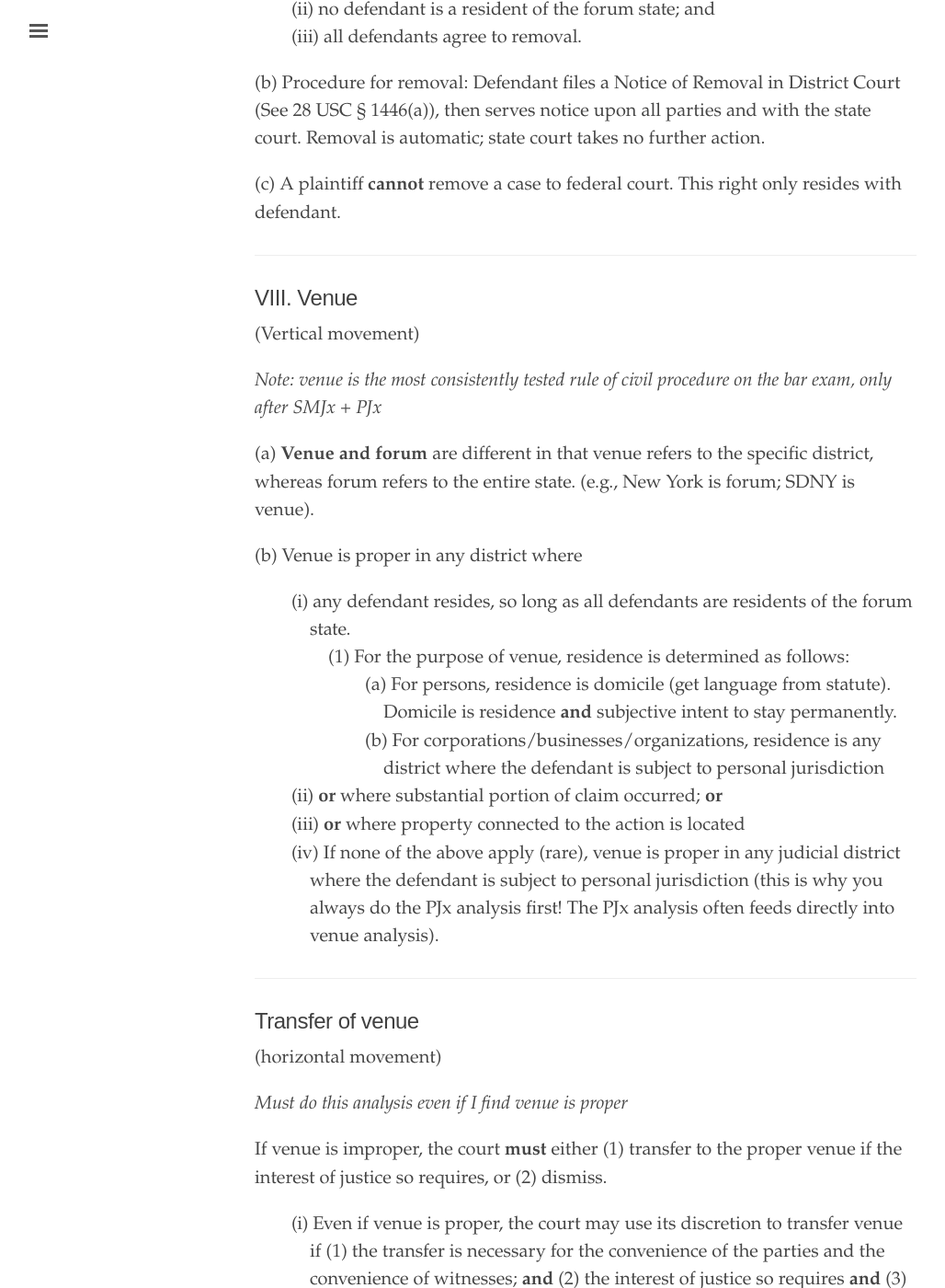
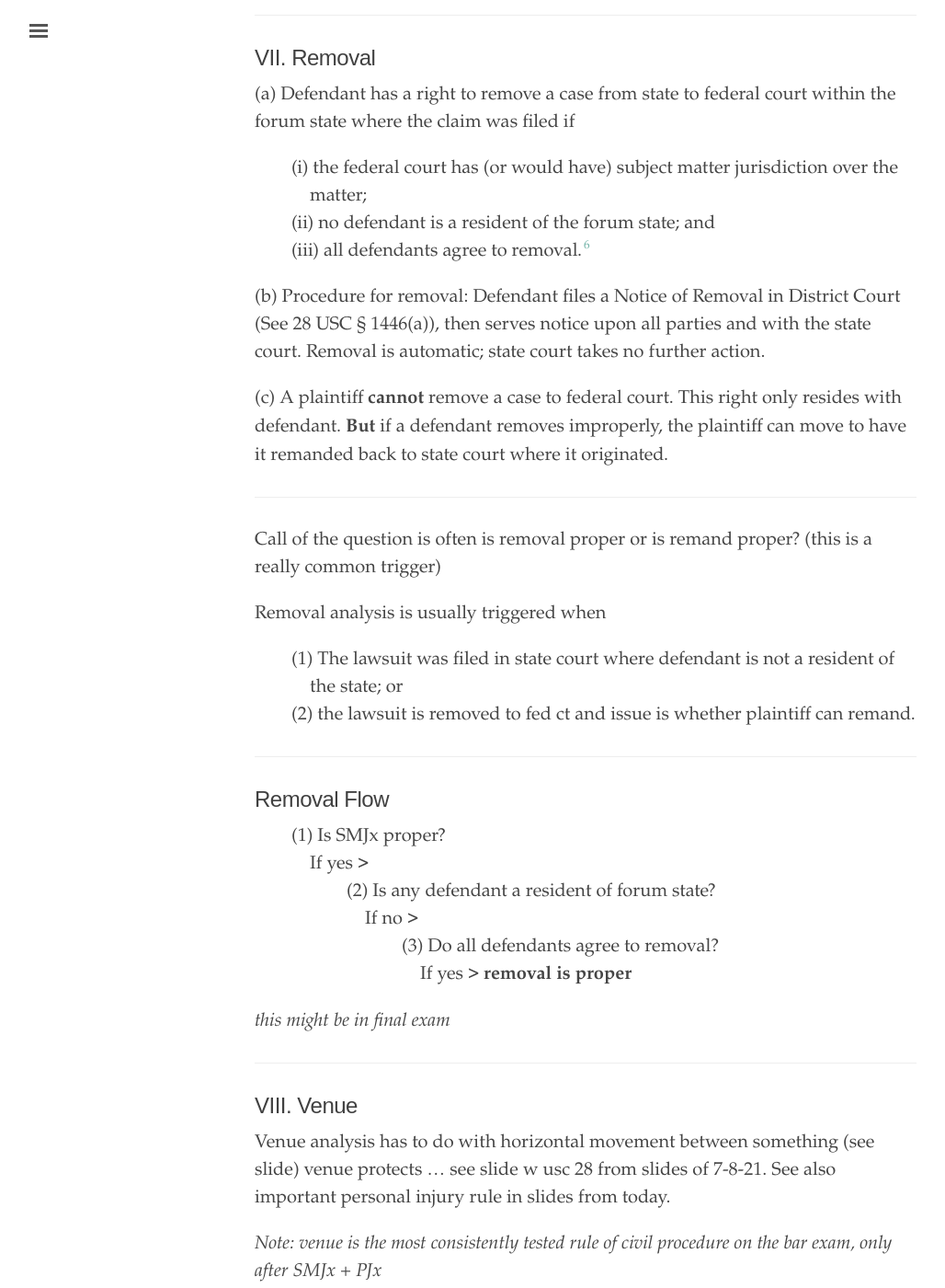
Before and after one commit to binipringle/torts, a Jekyll site: the page built from _texts/0-outline.md, in a window 1280 px wide and 1400 px high, scrolled down 7064 px. Shown: the whole window at 92% size, without its empty margins (3-1031 px from the left). Built offline with Jekyll 4.4.1, drawn with Linux system fonts in a browser that asks for light colours; some of the changed text lies outside the part shown.

Commit message:
edited outline

```diff
--- a/_texts/0-outline.md
+++ b/_texts/0-outline.md
@@ -38,6 +38,12 @@
 - {:.indent-2}Jurisdiction is what gives a court the power to act.
 - {:.indent-2}Courts must have subject matter jurisdiction **and** personal jurisdiction.
 - {:.indent-2}If there no jurisdiction, court has no power to act on dispute at hand.
+
+---
+
+*State courts and all sorts of specialty courts can hear federal questions if the plaintiff brings it there and the federal question pertains to the claim.* State courts have general jurisdiction.
+
+Federal courts have a more specific analysis. It's more difficult to bring a claim in federal court.
 
 ---
 
@@ -113,10 +119,12 @@
 
 - {:.indent-2}(i)	**Traditional Basis of Personal Jurisdiction** (over defendant)
 - {:.indent-5}(1)	Domicile (where defendant resides); or
-- {:.indent-5}(2)	Presence in the state when served; or
+- {:.indent-5}(2)	Presence in the state when served;[^5] or
 - {:.indent-5}(3)	Consent (defendant consents to jurisdiction in a specific forum); or
 - {:.indent-5}(4)	Waiver (by not objecting defendant waives right to object).
 - {:.indent-5}(5)	**Any of these** must meet the constitutional requirement of due process.
+
+[^5]: Although presence is a basis for PJx, presence by way of service does not necessarily make the venue proper. Because there are other districts where the action could have properly been brought, the fact that the defendant was subject to PJx (by way of service) in the state where they were served does not render it a proper venue under 28 U.S.C. § SOME SECTION SEE SLIDE.
 
 - {:.indent-2}(ii)	**Long-Arm Jurisdiction**
 - {:.indent-5}(1)	Applies when defendant is not a resident of the forum state; **and**
@@ -205,17 +213,41 @@
 (a) Defendant has a right to remove a case from state to federal court within the forum state where the claim was filed if
 - {:.indent-2}(i) the federal court has (or would have) subject matter jurisdiction over the matter;
 - {:.indent-2}(ii) no defendant is a resident of the forum state; and
-- {:.indent-2}(iii)	all defendants agree to removal.
+- {:.indent-2}(iii)	all defendants agree to removal.[^6]
+
+[^6]: If there is only one defendant, raise and resolve. (iii only applies if there are multiple defendants; if only one I can even ignore iii)
 
 (b)	Procedure for removal: Defendant files a Notice of Removal in District Court (See 28 USC § 1446(a)), then serves notice upon all parties and with the state court. Removal is automatic; state court takes no further action.
 
-(c)	A plaintiff **cannot** remove a case to federal court. This right only resides with defendant.
+(c)	A plaintiff **cannot** remove a case to federal court. This right only resides with defendant. **But** if a defendant removes improperly, the plaintiff can move to have it remanded back to state court where it originated.
+
+---
+
+Call of the question is often is removal proper or is remand proper? (this is a really common trigger)
+
+Removal analysis is usually triggered when
+
+- {:.indent-2}(1) The lawsuit was filed in state court where defendant is not a resident of the state; or
+- {:.indent-2}(2) the lawsuit is removed to fed ct and issue is whether plaintiff can remand.
+
+---
+
+## Removal Flow
+
+- {:.indent-2}(1) Is SMJx proper?
+- {:.indent-3}If yes >
+- {:.indent-5}(2) Is any defendant a resident of forum state?
+- {:.indent-6}If no >
+- {:.indent-8}(3) Do all defendants agree to removal?
+- {:.indent-9}If yes > **removal is proper**
+
+*this might be in final exam*
 
 ---
 
 ## VIII. Venue
 
-(Vertical movement)
+Venue analysis has to do with horizontal movement between something (see slide) venue protects ... see slide w usc 28 from slides of 7-8-21. See also important personal injury rule in slides from today.
 
 *Note: venue is the most consistently tested rule of civil procedure on the bar exam, only after SMJx + PJx*
 
@@ -226,7 +258,9 @@
 - {:.indent-4}(1)	For the purpose of venue, residence is determined as follows:
 - {:.indent-6}(a)	For persons, residence is domicile (get language from statute). Domicile is residence **and** subjective intent to stay permanently.
 - {:.indent-6}(b)	For corporations/businesses/organizations, residence is any district where the defendant is subject to personal jurisdiction
-- {:.indent-2}(ii)	**or** where substantial portion of claim occurred; **or**
+- {:.indent-2}(ii)	**or** where substantial portion of claim occurred;
+- {:.indent-4}(*) Important sub-rule: For venue analysis on a personal injury case, the venue is proper where injury occurred, not where medical treatment was received;
+- {:.indent-2}(ii)**or**
 - {:.indent-2}(iii)	**or** where property connected to the action is located
 - {:.indent-2}(iv)	If none of the above apply (rare), venue is proper in any judicial district where the defendant is subject to personal jurisdiction (this is why you always do the PJx analysis first! The PJx analysis often feeds directly into venue analysis).
 
```
